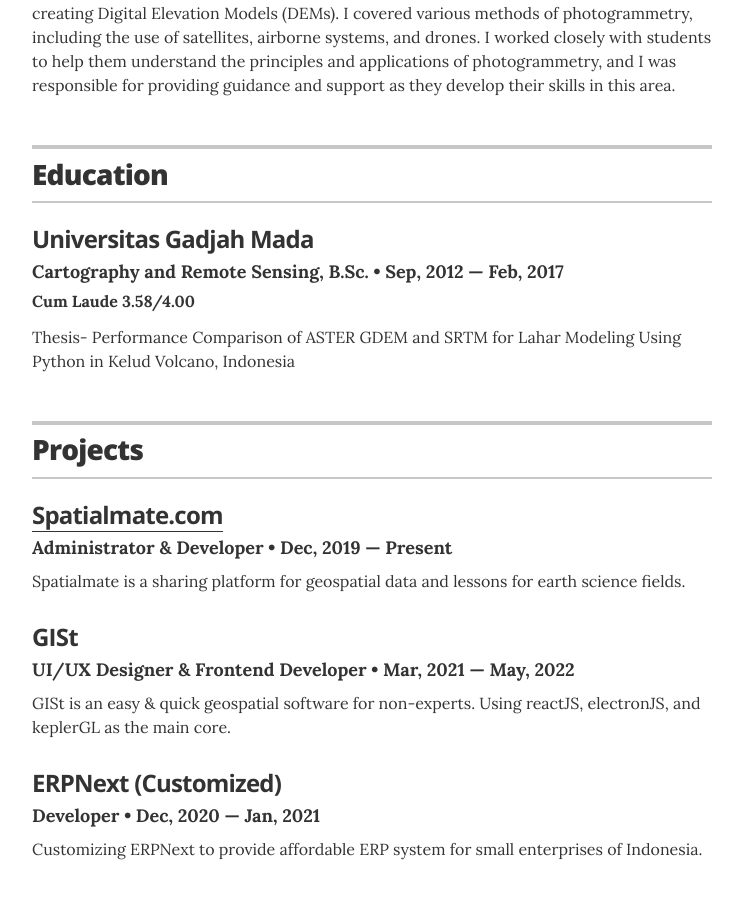
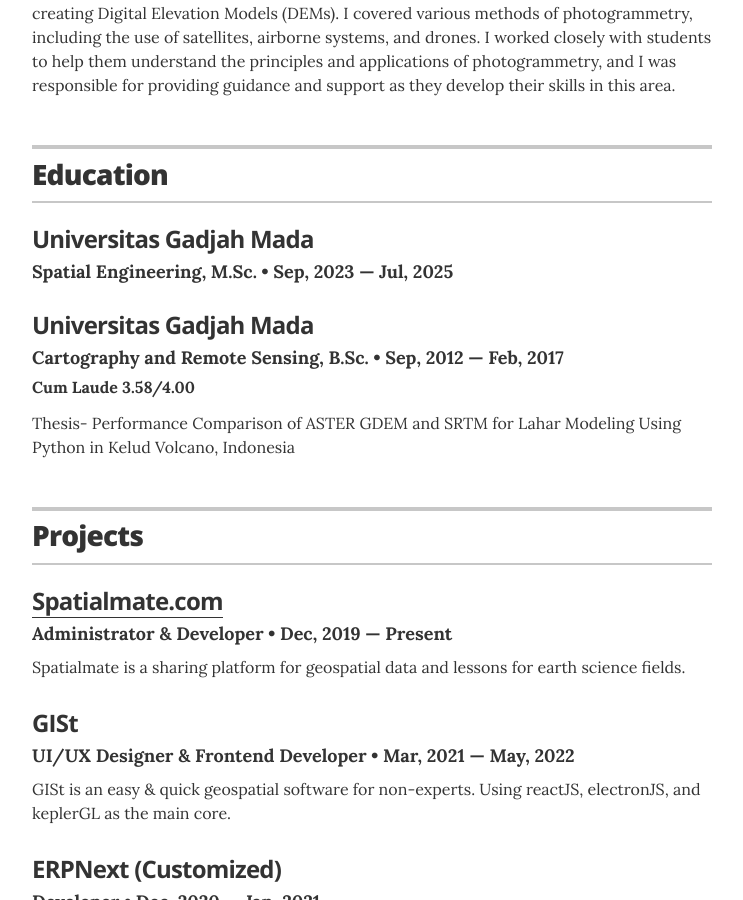
Before and after one commit to sawungrana/sawungrana.github.io, a Jekyll site: the page built from docs/index.html, in a window 1280 px wide and 900 px high, scrolled down 4285 px. Shown: the whole window, without its empty margins (268-1011 px from the left). Built offline with Jekyll 4.4.1, drawn with Linux system fonts in a browser that asks for light colours.

Commit message:
Update education.yml

```diff
--- a/docs/_data/education.yml
+++ b/docs/_data/education.yml
@@ -1,4 +1,8 @@
 # Degree
+- degree: Spatial Engineering, M.Sc.
+  uni: Universitas Gadjah Mada
+  year: Sep, 2023 &mdash; Jul, 2025
+
 - degree: Cartography and Remote Sensing, B.Sc.
   uni: Universitas Gadjah Mada
   year: Sep, 2012 &mdash; Feb, 2017
```
